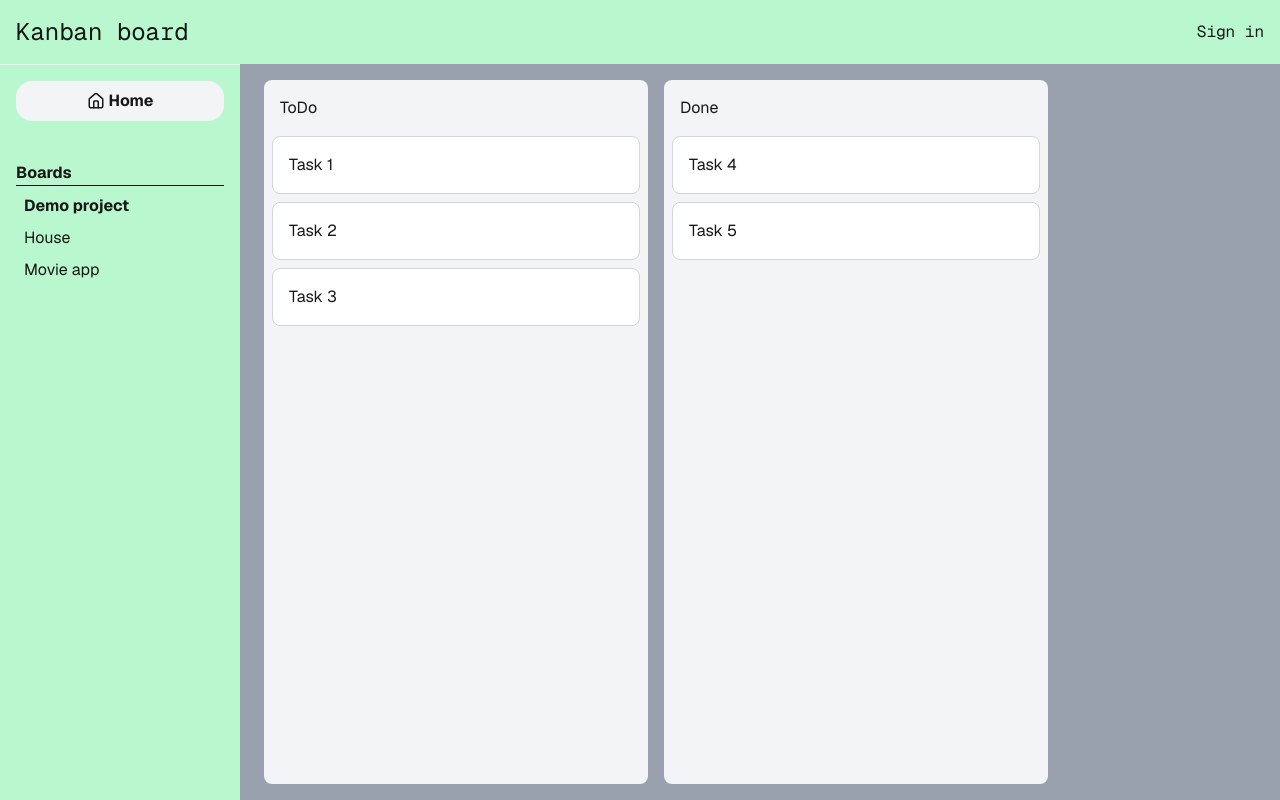
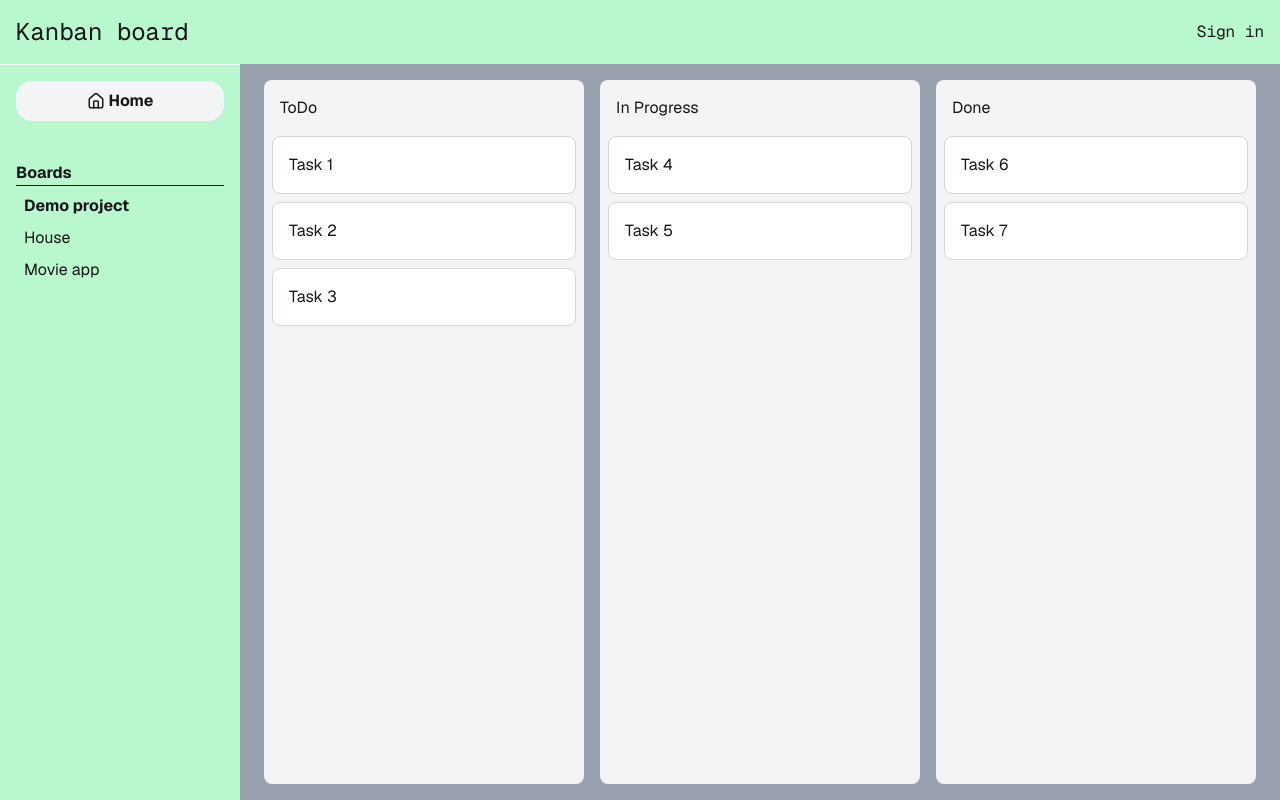
Before and after one commit to jonathanbackhed/kanban, a Next.js app in the folder client/: page / in a window 1280 px wide. Built offline with nearby package versions, Linux system fonts and the light colour scheme.

Commit message:
refactor: working table without sort

```diff
--- a/client/components/Board.tsx
+++ b/client/components/Board.tsx
@@ -1,113 +1,76 @@
 "use client";
 
-import React, { useState } from "react";
-import {
-  DndContext,
-  closestCorners,
-  KeyboardSensor,
-  PointerSensor,
-  useSensor,
-  useSensors,
-  DragEndEvent,
-  DragOverEvent,
-} from "@dnd-kit/core";
-import { arrayMove, sortableKeyboardCoordinates } from "@dnd-kit/sortable";
+import { useState } from "react";
+import { DndContext, useSensor, useSensors, DragEndEvent, TouchSensor, PointerSensor } from "@dnd-kit/core";
 import Column from "./Column";
+import { Card } from "@/types/board";
+
+const data = {
+  todo: [
+    { id: "1", title: "Task 1" },
+    { id: "2", title: "Task 2", text: "This is task 2!" },
+    {
+      id: "3",
+      title: "Task 3",
+      text: "Lorem ipsum dolor sit amet, consectetur adipiscing elit, sed do eiusmod tempor incididunt ut labore et dolore magna aliqua. Ut enim ad minim veniam, quis nostrud exercitation ullamco laboris nisi ut aliquip ex ea commodo consequat.",
+    },
+  ],
+  inprogress: [
+    { id: "4", title: "Task 4", text: "Task 4444444444444444444444444444444444444444444444444444444444" },
+    {
+      id: "5",
+      title: "Task 5",
+    },
+  ],
+  done: [
+    { id: "6", title: "Task 6", text: "Task 6666666" },
+    {
+      id: "7",
+      title: "Task 7",
+    },
+  ],
+};
 
 type ItemsState = {
-  [key: string]: string[];
+  [key: string]: Card[];
 };
 
 export default function Board() {
-  const [items, setItems] = useState<ItemsState>({
-    todo: ["Task 1", "Task 2", "Task 3"],
-    done: ["Task 4", "Task 5"],
-  });
+  const [items, setItems] = useState<ItemsState>(data);
 
-  const sensors = useSensors(
-    useSensor(PointerSensor),
-    useSensor(KeyboardSensor, {
-      coordinateGetter: sortableKeyboardCoordinates,
-    })
-  );
+  const pointerSensor = useSensor(PointerSensor);
+  const touchSensor = useSensor(TouchSensor);
+  const sensors = useSensors(pointerSensor, touchSensor);
 
   const findContainer = (id: string) => {
     if (id in items) return id;
-    return Object.keys(items).find((key) => items[key].includes(id));
+    return Object.keys(items).find((key) => items[key].some((card) => card.id === id));
   };
 
-  const handleDragOver = (event: DragOverEvent) => {
+  function handleDragEnd(event: DragEndEvent) {
     const { active, over } = event;
-    const overId = over?.id;
+    const currentContainer = findContainer(active.id as string);
+    const newContainer = findContainer(over?.id as string);
 
-    if (!overId || active.id === overId) return;
-
-    const activeContainer = findContainer(active.id as string);
-    const overContainer = findContainer(overId as string);
-
-    if (!activeContainer || !overContainer || activeContainer === overContainer) {
-      return;
-    }
+    if (!currentContainer || !newContainer || currentContainer === newContainer) return;
 
     setItems((prev) => {
-      const activeItems = prev[activeContainer];
-      const overItems = prev[overContainer];
-      const activeIndex = activeItems.indexOf(active.id as string);
-      const overIndex = overItems.indexOf(overId as string);
-
-      let newIndex;
-      if (overId in prev) {
-        newIndex = overItems.length + 1;
-      } else {
-        const isBelowOverItem =
-          over &&
-          active.rect.current.translated &&
-          active.rect.current.translated.top > over.rect.top + over.rect.height;
-
-        const modifier = isBelowOverItem ? 1 : 0;
-        newIndex = overIndex >= 0 ? overIndex + modifier : overItems.length + 1;
-      }
+      const item = prev[currentContainer].find((item) => item.id === active.id);
+      if (!item) return prev;
 
       return {
         ...prev,
-        [activeContainer]: [...prev[activeContainer].filter((item) => item !== active.id)],
-        [overContainer]: [
-          ...prev[overContainer].slice(0, newIndex),
-          items[activeContainer][activeIndex],
-          ...prev[overContainer].slice(newIndex, prev[overContainer].length),
-        ],
+        [currentContainer]: prev[currentContainer].filter((item) => item.id !== active.id),
+        [newContainer]: [...prev[newContainer], item],
       };
     });
-  };
-
-  const handleDragEnd = (event: DragEndEvent) => {
-    const { active, over } = event;
-    const activeContainer = findContainer(active.id as string);
-    const overContainer = findContainer(over?.id as string);
-
-    if (!activeContainer || !overContainer || activeContainer !== overContainer) {
-      return;
-    }
-
-    const activeIndex = items[activeContainer].indexOf(active.id as string);
-    const overIndex = items[overContainer].indexOf(over?.id as string);
-
-    if (activeIndex !== overIndex) {
-      setItems((prev) => ({
-        ...prev,
-        [activeContainer]: arrayMove(prev[activeContainer], activeIndex, overIndex),
-      }));
-    }
-  };
+  }
 
   return (
     <div className="flex flex-row flex-1 overflow-auto p-4 bg-gray-400">
-      <DndContext
-        sensors={sensors}
-        collisionDetection={closestCorners}
-        onDragOver={handleDragOver}
-        onDragEnd={handleDragEnd}>
+      <DndContext sensors={sensors} onDragEnd={handleDragEnd} autoScroll={false}>
         <Column id="todo" title="ToDo" items={items["todo"]} />
+        <Column id="inprogress" title="In Progress" items={items["inprogress"]} />
         <Column id="done" title="Done" items={items["done"]} />
       </DndContext>
     </div>
--- a/client/components/Card.tsx
+++ b/client/components/Card.tsx
@@ -1,20 +1,19 @@
 "use client";
 
-import { useSortable } from "@dnd-kit/sortable";
+import { Card as CardType } from "@/types/board";
+import { useDraggable } from "@dnd-kit/core";
 import { CSS } from "@dnd-kit/utilities";
-import React from "react";
 
 interface Props {
-  children: React.ReactNode;
-  id: string;
+  item: CardType;
 }
 
-export default function Card({ children, id }: Props) {
-  const { attributes, listeners, setNodeRef, transform, transition } = useSortable({ id });
-
+export default function Card({ item }: Props) {
+  const { attributes, listeners, setNodeRef, transform } = useDraggable({
+    id: item.id,
+  });
   const style = {
-    transform: CSS.Transform.toString(transform),
-    transition,
+    transform: CSS.Translate.toString(transform),
   };
 
   return (
@@ -22,10 +21,10 @@ export default function Card({ children, id }: Props) {
       ref={setNodeRef}
       style={style}
       className="p-4 my-2 bg-white border border-gray-300 rounded-lg cursor-grab active:cursor-grabbing"
+      {...listeners}
       {...attributes}
-      {...listeners}
     >
-      {children}
+      {item.title}
     </div>
   );
 }
--- a/client/components/Column.tsx
+++ b/client/components/Column.tsx
@@ -1,28 +1,27 @@
 "use client";
 
-import { SortableContext, useSortable, verticalListSortingStrategy } from "@dnd-kit/sortable";
-import React from "react";
 import Card from "./Card";
+import { Card as CardType } from "@/types/board";
+import { useDroppable } from "@dnd-kit/core";
 
 interface Props {
-  items: string[];
+  items: CardType[];
   id: string;
   title: string;
 }
 
 export default function Column({ items, id, title }: Props) {
-  const { setNodeRef } = useSortable({ id });
+  const { isOver, setNodeRef } = useDroppable({ id });
+  const style = {
+    color: isOver ? "green" : undefined,
+  };
 
   return (
-    <div ref={setNodeRef} className="flex-1 p-2 bg-gray-100 rounded-lg mx-2 max-w-sm">
+    <div ref={setNodeRef} className="flex-1 p-2 bg-gray-100 rounded-lg mx-2 max-w-sm min-w-2xs" style={style}>
       <h3 className="p-2">{title}</h3>
-      <SortableContext id={id} items={items} strategy={verticalListSortingStrategy}>
-        {items.map((item) => (
-          <Card key={item} id={item}>
-            {item}
-          </Card>
-        ))}
-      </SortableContext>
+      {items.map((item: CardType) => (
+        <Card key={item.id} item={item} />
+      ))}
     </div>
   );
 }
--- /dev/null
+++ b/client/types/board.ts
@@ -0,0 +1,5 @@
+export interface Card {
+  id: string;
+  title: string;
+  text?: string;
+}
```
